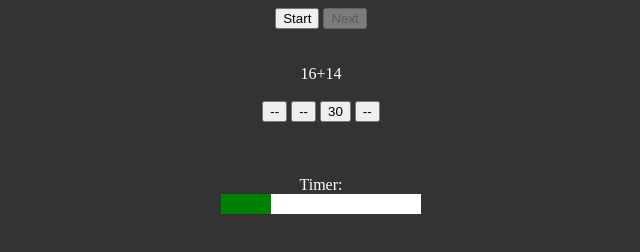
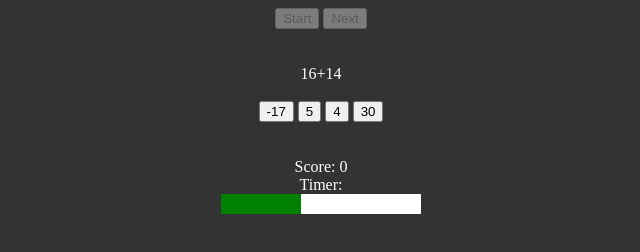
Before and after one commit to MahyarNV/cautious-quiz, a plain HTML site: page src/index.html in a window 1280 px wide. Both pictures are taken after a click on the button "Start". Shown: the whole page, without its empty margins (319-959 px from the left). Drawn offline with Linux system fonts and the light colour scheme.

Commit message:
almost complete, but have bugs in timing and scoring

```diff
--- a/src/index.html
+++ b/src/index.html
@@ -17,13 +17,14 @@
         <div class="test-show">--</div>
         <br>
         <div class="">
-            <button type="button" name="button" id="test1">--</button>
-            <button type="button" name="button" id="test2">--</button>
-            <button type="button" name="button" id="test4">--</button>
-            <button type="button" name="button" id="test3">--</button>
+            <button type="button" name="button" class="testButton" id="test1" onclick="submitAnswer(this.id)">--</button>
+            <button type="button" name="button" class="testButton" id="test2" onclick="submitAnswer(this.id)">--</button>
+            <button type="button" name="button" class="testButton" id="test3" onclick="submitAnswer(this.id)">--</button>
+            <button type="button" name="button" class="testButton" id="test4" onclick="submitAnswer(this.id)">--</button>
         </div>
         <br>
         <br>
+        Score: <span id="score">0</span>
         <br>
         Timer:
         <div class="timer-outer">
--- a/src/main.js
+++ b/src/main.js
@@ -1,14 +1,16 @@
 let elements = {
     startButton: document.querySelector("#startButton"),
     nextButton: document.querySelector("#nextButton"),
+    scoreBoard: document.querySelector("#score"),
     quizElem: document.querySelector(".test-show"),
+    timerInner: document.querySelector(".timer-inner"),
     tests: [document.querySelector("#test1"), document.querySelector("#test2"), document.querySelector("#test3"), document.querySelector("#test4")],
-    // test2: document.querySelector("#test2"),
-    // test3: document.querySelector("#test3"),
-    // test4: document.querySelector("#test4"),
+    answer: null,
+    notAnsers: null,
 }
 
 let vars = {
+    testTime: 5,
     score: 0,
     fpram: 0,
     spram: 0,
@@ -16,7 +18,12 @@ let vars = {
     char: null,
     chars: ['+', '-'],
     answer: null,
+    timerWidth: 0,
 }
+let timerWidthIncreaser = 200 / vars.testTime
+
+elements.startButton.disabled = false
+elements.nextButton.disabled = true
 
 function choose(array) {
   var index = Math.floor(Math.random() * array.length);
@@ -27,14 +34,42 @@ function random(from, to) {
     return Math.floor(Math.random() * to) + from
 }
 
+function submitAnswer(buttonId) {
+    if (buttonId == elements.answer.id) {
+        vars.score += 5
+        elements.scoreBoard.innerHTML = vars.score
+    }
+}
+
+function startTimer() {
+    vars.timerWidth = 0
+    elements.timerInner.style.width = vars.timerWidth.toString() + "px"
+    var timer = setInterval(function() {
+        vars.timerWidth += timerWidthIncreaser
+        elements.timerInner.style.width = vars.timerWidth.toString() + "px"
+        if (vars.timerWidth >= 200) {
+            vars.timerWidth = 0
+            start()
+        }
+    }, 1000)
+}
+
 function start() {
-    // elements.startButton.disabled = true
+    startTimer()
+    elements.startButton.disabled = true
     // elements.nextButton.disabled = false
+
     vars.char = choose(vars.chars)
     vars.fpram = random(0, 20)
     vars.spram = random(0, 20)
     vars.quiz = vars.fpram.toString() + vars.char + vars.spram.toString()
     elements.quizElem.innerHTML = vars.quiz
     vars.answer = (vars.char == '+') ? (vars.fpram + vars.spram) : (vars.fpram - vars.spram)
-    choose(elements.tests).innerHTML = vars.answer
+    elements.answer = choose(elements.tests)
+    elements.answer.innerHTML = vars.answer
+
+    elements.notAnsers = document.querySelectorAll(".testButton:not(#"+elements.answer.id.toString()+")")
+    elements.notAnsers.forEach((element, index) => {
+        element.innerHTML = random(-20, 30)
+    });
 }
--- a/src/style.css
+++ b/src/style.css
@@ -12,6 +12,6 @@ body {
 .timer-inner {
     height: 20px;
     float: left;
-    width: 50px;
+    width: 100px;
     background-color: green;
 }
```
